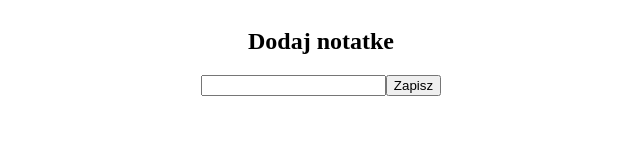
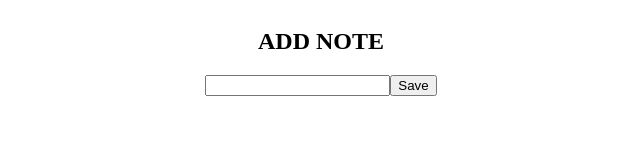
Before and after one commit to OGzonio/ToDoList, a plain HTML site: page index.html in a window 1280 px wide. Shown: the full height of the page, 319-959 px from the left. Drawn offline with Linux system fonts and the light colour scheme.

Commit message:
index.html

```diff
--- a/index.html
+++ b/index.html
@@ -9,11 +9,11 @@
 </head>
 <body>
     <div class="elements">
-        <h2>Dodaj notatke</h2>
+        <h2>ADD NOTE</h2>
     </div>
         <div class="elements2">
             <input type="text" id="note">
-            <button id="noteButton">Zapisz</button>
+            <button id="noteButton">Save</button>
 
         </div>
 
```
